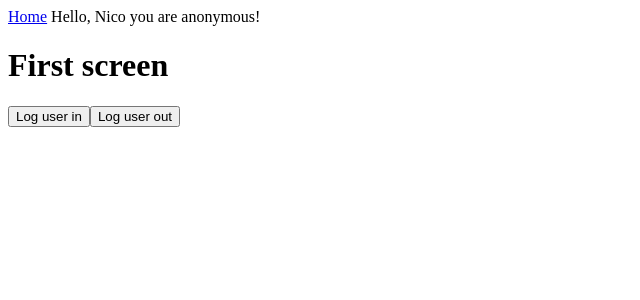
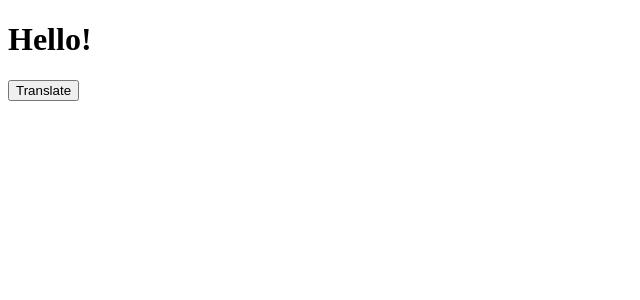
Before and after one commit to Gangyong92/redoocks, a React (Create React App) app: page / in a window 1280 px wide. Shown: the top 300 px of the page, without its empty margins (0-640 px from the left). Built offline with nearby package versions, Linux system fonts and the light colour scheme.

Commit message:
#1.4 Redoocks ~#9.6
Translate

```diff
--- a/src/App.js
+++ b/src/App.js
@@ -1,12 +1,13 @@
 import React from "react";
+import Lang from "./context";
+import translations from "./translations";
 import Screen from "./Screen";
-import UserContextProvider from "./context";
 
 function App() {
   return (
-    <UserContextProvider>
+    <Lang defaultLang="en" translations={translations}>
       <Screen />
-    </UserContextProvider>
+    </Lang>
   );
 }
 
--- a/src/Header.js
+++ /dev/null
@@ -1,14 +0,0 @@
-import React from "react";
-import { useUser } from "./context";
-
-const Header = () => {
-  const { name, loggedIn } = useUser();
-  return (
-    <header>
-      <a href="#">Home</a> Hello, {name} you are{" "}
-      {loggedIn ? "logged in" : "anonymous"}!
-    </header>
-  );
-};
-
-export default Header;
--- a/src/Screen.js
+++ b/src/Screen.js
@@ -1,16 +1,14 @@
 import React from "react";
-import { useFns } from "./context";
-import Header from "./Header";
+import { useSetLang, useT } from "./context";
 
-const Screen = () => {
-  const { logUserIn, logUserOut } = useFns();
+export default () => {
+  const setLang = useSetLang();
+  const t = useT();
+
   return (
-    <div>
-      <Header />
-      <h1>First screen</h1>
-      <button onClick={logUserIn}>Log user in</button>
-      <button onClick={logUserOut}>Log user out</button>
-    </div>
+    <>
+      <h1>{t("Hello!")}</h1>
+      <button onClick={() => setLang("es")}>{t("Translate")}</button>
+    </>
   );
 };
-export default Screen;
--- a/src/context.js
+++ b/src/context.js
@@ -1,29 +1,31 @@
-import React, { useState, useContext } from "react";
+import React, { createContext, useState, useContext } from "react";
 
-const UserContext = React.createContext();
+const LangContext = createContext();
 
-const UserContextProvider = ({ children }) => {
-  const [user, setUser] = useState({
-    name: "Nico",
-    loggedIn: false,
-  });
-  const logUserIn = () => setUser({ ...user, loggedIn: true });
-  const logUserOut = () => setUser({ ...user, loggedIn: false });
+const Lang = ({ defaultLang, children, translations }) => {
+  const [lang, setLang] = useState(defaultLang);
+  const hyperTranslate = (text) => {
+    if (lang === defaultLang) {
+      return text;
+    } else {
+      return translations[lang][text];
+    }
+  };
   return (
-    <UserContext.Provider value={{ user, fn: { logUserIn, logUserOut } }}>
+    <LangContext.Provider value={{ setLang, t: hyperTranslate }}>
       {children}
-    </UserContext.Provider>
+    </LangContext.Provider>
   );
 };
 
-export const useUser = () => {
-  const { user } = useContext(UserContext);
-  return user;
+export const useSetLang = () => {
+  const { setLang } = useContext(LangContext);
+  return setLang;
 };
 
-export const useFns = () => {
-  const { fn } = useContext(UserContext);
-  return fn;
+export const useT = () => {
+  const { t } = useContext(LangContext);
+  return t;
 };
 
-export default UserContextProvider;
+export default Lang;
--- /dev/null
+++ b/src/translations.js
@@ -0,0 +1,8 @@
+const translations = {
+  es: {
+    "Hello!": "Hola!",
+    Translate: "Traducir",
+  },
+};
+
+export default translations;
```
Also changed, not shown: 1 other file (tests, documents, lock files or other folders).
